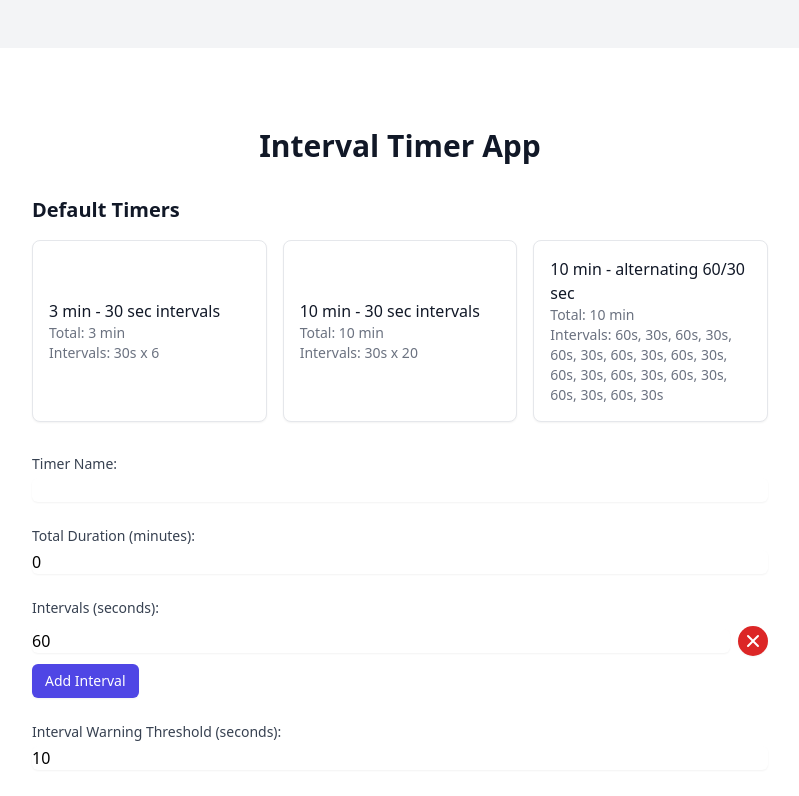
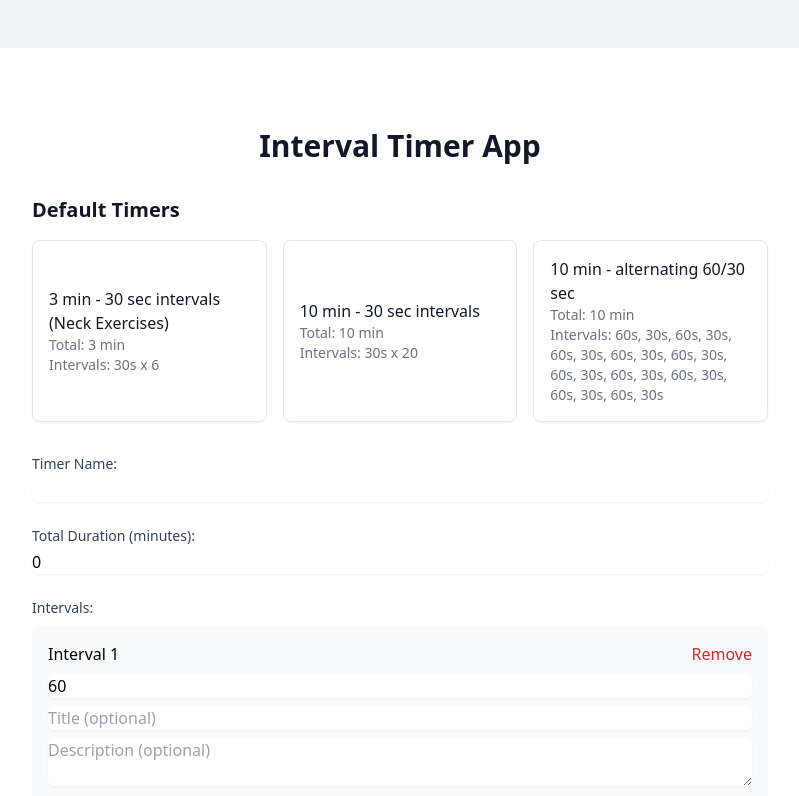
Before and after one commit to byamabe/interval-timer-app, a Nuxt app: page / in a window 1280 px wide. Shown: the top 796 px of the page, without its empty margins (240-1039 px from the left). Built offline with nearby package versions, Linux system fonts and the light colour scheme.

Commit message:
Add title and description to intervals

```diff
--- a/components/DefaultTimers.vue
+++ b/components/DefaultTimers.vue
@@ -25,27 +25,70 @@ import { ref } from "vue";
 
 const defaultTimers = [
   {
-    name: "3 min - 30 sec intervals",
+    name: "3 min - 30 sec intervals (Neck Exercises)",
     totalDuration: 3 * 60,
-    intervals: Array(6).fill(30),
+    intervals: [
+      {
+        duration: 30,
+        title: "Left to Right",
+        description: "Look from left to right"
+      },
+      {
+        duration: 30,
+        title: "Up and Down",
+        description: "Look up then down with hands on chest"
+      },
+      {
+        duration: 30,
+        title: "Tilt ears up from side to side",
+        description:
+          "Tilt ears up from side to side with hands on chest. Don't bring ears down."
+      },
+      {
+        duration: 30,
+        title: "Neck forward and back",
+        description: "Move neck forward then back with hands on chest"
+      },
+      {
+        duration: 30,
+        title: "Eyes level move head side to side",
+        description: "Move head side to side with eyes level like Janet Jackson"
+      },
+      {
+        duration: 30,
+        title: "Head half circles",
+        description: "Tilt ear up then roll chin to chest"
+      }
+    ],
     intervalThreshold: 10,
-    expireThreshold: 10
+    expireThreshold: 10,
+    intervalColor: "#FFFF00",
+    expireColor: "#FF0000"
   },
   {
     name: "10 min - 30 sec intervals",
     totalDuration: 10 * 60,
-    intervals: Array(20).fill(30),
+    intervals: Array(20)
+      .fill()
+      .map(() => ({ duration: 30, title: "", description: "" })),
     intervalThreshold: 10,
-    expireThreshold: 10
+    expireThreshold: 10,
+    intervalColor: "#FFFF00",
+    expireColor: "#FF0000"
   },
   {
     name: "10 min - alternating 60/30 sec",
     totalDuration: 10 * 60,
     intervals: Array(10)
-      .fill(null)
-      .flatMap(() => [60, 30]),
+      .fill()
+      .flatMap(() => [
+        { duration: 60, title: "", description: "" },
+        { duration: 30, title: "", description: "" }
+      ]),
     intervalThreshold: 10,
-    expireThreshold: 10
+    expireThreshold: 10,
+    intervalColor: "#FFFF00",
+    expireColor: "#FF0000"
   }
 ];
 
@@ -61,10 +104,12 @@ const formatDuration = (seconds) => {
 };
 
 const formatIntervals = (intervals) => {
-  if (intervals.every((interval) => interval === intervals[0])) {
-    return `${intervals[0]}s x ${intervals.length}`;
+  if (
+    intervals.every((interval) => interval.duration === intervals[0].duration)
+  ) {
+    return `${intervals[0].duration}s x ${intervals.length}`;
   } else {
-    return intervals.join("s, ") + "s";
+    return intervals.map((interval) => interval.duration).join("s, ") + "s";
   }
 };
 </script>
--- a/components/TimerForm.vue
+++ b/components/TimerForm.vue
@@ -17,7 +17,7 @@
       >
       <input
         id="totalDuration"
-        v-model="totalDuration"
+        v-model.number="totalDuration"
         type="number"
         required
         class="mt-1 block w-full rounded-md border-gray-300 shadow-sm focus:border-indigo-300 focus:ring focus:ring-indigo-200 focus:ring-opacity-50"
@@ -25,43 +25,48 @@
     </div>
     <div>
       <label class="block text-sm font-medium text-gray-700 mb-2"
-        >Intervals (seconds):</label
+        >Intervals:</label
       >
-      <div class="space-y-2">
+      <div class="space-y-4">
         <div
           v-for="(interval, index) in intervals"
           :key="index"
-          class="flex items-center"
+          class="p-4 bg-gray-50 rounded-md"
         >
-          <input
-            v-model="intervals[index]"
-            type="number"
-            required
-            class="block w-full rounded-md border-gray-300 shadow-sm focus:border-indigo-300 focus:ring focus:ring-indigo-200 focus:ring-opacity-50"
-          />
-          <button
-            @click="removeInterval(index)"
-            type="button"
-            class="ml-2 inline-flex items-center p-1 border border-transparent rounded-full shadow-sm text-white bg-red-600 hover:bg-red-700 focus:outline-none focus:ring-2 focus:ring-offset-2 focus:ring-red-500"
-          >
-            <svg
-              class="h-5 w-5"
-              xmlns="http://www.w3.org/2000/svg"
-              viewBox="0 0 20 20"
-              fill="currentColor"
-              aria-hidden="true"
+          <div class="flex items-center justify-between mb-2">
+            <span class="font-medium">Interval {{ index + 1 }}</span>
+            <button
+              @click="removeInterval(index)"
+              type="button"
+              class="text-red-600 hover:text-red-800"
             >
-              <path
-                fill-rule="evenodd"
-                d="M4.293 4.293a1 1 0 011.414 0L10 8.586l4.293-4.293a1 1 0 111.414 1.414L11.414 10l4.293 4.293a1 1 0 01-1.414 1.414L10 11.414l-4.293 4.293a1 1 0 01-1.414-1.414L8.586 10 4.293 5.707a1 1 0 010-1.414z"
-                clip-rule="evenodd"
-              />
-            </svg>
-          </button>
+              Remove
+            </button>
+          </div>
+          <div class="space-y-2">
+            <input
+              v-model.number="interval.duration"
+              type="number"
+              required
+              placeholder="Duration (seconds)"
+              class="block w-full rounded-md border-gray-300 shadow-sm focus:border-indigo-300 focus:ring focus:ring-indigo-200 focus:ring-opacity-50"
+            />
+            <input
+              v-model="interval.title"
+              placeholder="Title (optional)"
+              class="block w-full rounded-md border-gray-300 shadow-sm focus:border-indigo-300 focus:ring focus:ring-indigo-200 focus:ring-opacity-50"
+            />
+            <textarea
+              v-model="interval.description"
+              placeholder="Description (optional)"
+              rows="2"
+              class="block w-full rounded-md border-gray-300 shadow-sm focus:border-indigo-300 focus:ring focus:ring-indigo-200 focus:ring-opacity-50"
+            ></textarea>
+          </div>
         </div>
       </div>
       <button
-        @click="addInterval"
+        @click.prevent="addInterval"
         type="button"
         class="mt-2 inline-flex items-center px-3 py-2 border border-transparent text-sm leading-4 font-medium rounded-md shadow-sm text-white bg-indigo-600 hover:bg-indigo-700 focus:outline-none focus:ring-2 focus:ring-offset-2 focus:ring-indigo-500"
       >
@@ -76,7 +81,7 @@
       >
       <input
         id="intervalThreshold"
-        v-model="intervalThreshold"
+        v-model.number="intervalThreshold"
         type="number"
         required
         class="mt-1 block w-full rounded-md border-gray-300 shadow-sm focus:border-indigo-300 focus:ring focus:ring-indigo-200 focus:ring-opacity-50"
@@ -101,7 +106,7 @@
       >
       <input
         id="expireThreshold"
-        v-model="expireThreshold"
+        v-model.number="expireThreshold"
         type="number"
         required
         class="mt-1 block w-full rounded-md border-gray-300 shadow-sm focus:border-indigo-300 focus:ring focus:ring-indigo-200 focus:ring-opacity-50"
@@ -139,11 +144,11 @@ const props = defineProps({
 
 const timerName = ref("");
 const totalDuration = ref(0);
-const intervals = ref([60]);
+const intervals = ref([{ duration: 60, title: "", description: "" }]);
 const intervalThreshold = ref(10);
 const expireThreshold = ref(10);
-const intervalColor = ref("#FFFF00"); // Yellow
-const expireColor = ref("#FF0000"); // Red
+const intervalColor = ref("#FFFF00");
+const expireColor = ref("#FF0000");
 
 const emit = defineEmits(["create-timer"]);
 
@@ -152,8 +157,12 @@ watch(
   (newValue) => {
     if (newValue) {
       timerName.value = newValue.name;
-      totalDuration.value = newValue.totalDuration;
-      intervals.value = [...newValue.intervals];
+      totalDuration.value = newValue.totalDuration / 60; // Convert to minutes
+      intervals.value = newValue.intervals.map((interval) => ({
+        duration: interval.duration,
+        title: interval.title || "",
+        description: interval.description || ""
+      }));
       intervalThreshold.value = newValue.intervalThreshold || 10;
       expireThreshold.value = newValue.expireThreshold || 10;
       intervalColor.value = newValue.intervalColor || "#FFFF00";
@@ -164,7 +173,7 @@ watch(
 );
 
 const addInterval = () => {
-  intervals.value.push(60);
+  intervals.value.push({ duration: 60, title: "", description: "" });
 };
 
 const removeInterval = (index) => {
@@ -174,10 +183,10 @@ const removeInterval = (index) => {
 const createTimer = () => {
   emit("create-timer", {
     name: timerName.value,
-    totalDuration: parseInt(totalDuration.value) * 60, // Convert to seconds
-    intervals: intervals.value.map((interval) => parseInt(interval)),
-    intervalThreshold: parseInt(intervalThreshold.value),
-    expireThreshold: parseInt(expireThreshold.value),
+    totalDuration: totalDuration.value * 60, // Convert to seconds
+    intervals: intervals.value,
+    intervalThreshold: intervalThreshold.value,
+    expireThreshold: expireThreshold.value,
     intervalColor: intervalColor.value,
     expireColor: expireColor.value
   });
@@ -187,7 +196,7 @@ const createTimer = () => {
 const resetForm = () => {
   timerName.value = "";
   totalDuration.value = 0;
-  intervals.value = [60];
+  intervals.value = [{ duration: 60, title: "", description: "" }];
   intervalThreshold.value = 10;
   expireThreshold.value = 10;
   intervalColor.value = "#FFFF00";
--- a/pages/index.vue
+++ b/pages/index.vue
@@ -39,14 +39,6 @@ const addTimer = (timerData) => {
 };
 
 const selectDefaultTimer = (timer) => {
-  selectedTimer.value = {
-    name: timer.name,
-    totalDuration: timer.totalDuration / 60, // Convert to minutes for the form
-    intervals: timer.intervals,
-    intervalThreshold: timer.intervalThreshold,
-    expireThreshold: timer.expireThreshold,
-    intervalColor: timer.intervalColor,
-    expireColor: timer.expireColor
-  };
+  selectedTimer.value = timer;
 };
 </script>
```
Also changed, not shown: components/TimerDisplay.vue (+28 -10 lines).
